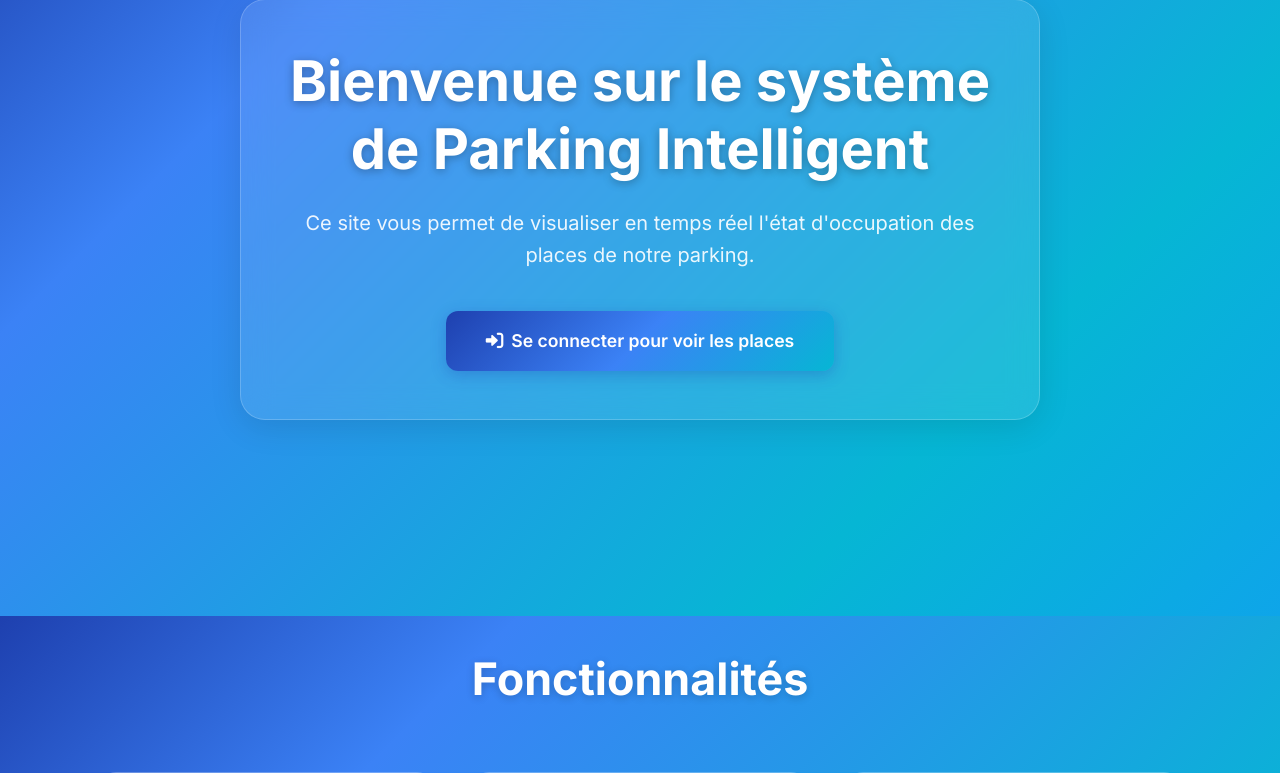
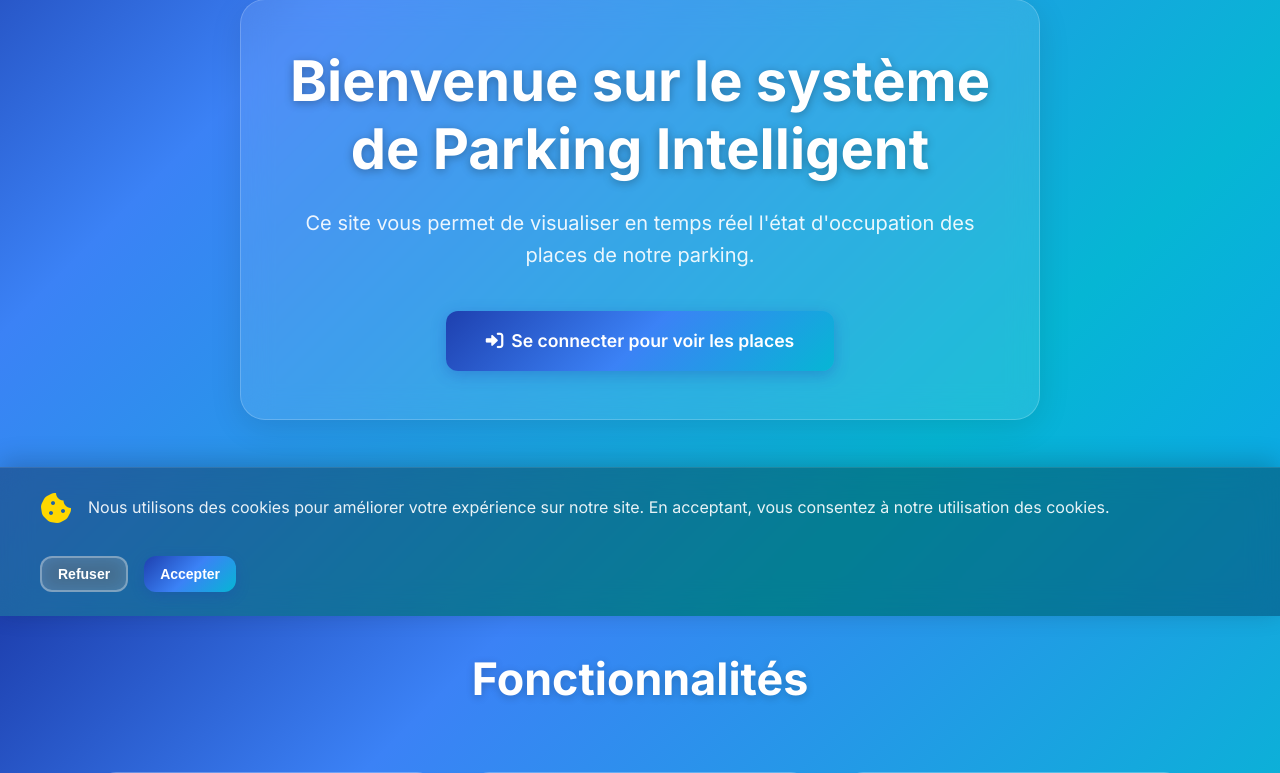
Before and after one commit to Said0224/projet-parking, a PHP site: the page made by index.php in a window 1280 px wide. Shown: the part 184-957 px from the top of the page. Run offline with PHP 8.4, Linux system fonts and the light colour scheme; some libraries are stand-ins or nearby versions.

Commit message:
Ajouts de cookies à accepter

```diff
--- a/app/views/partials/footer.php
+++ b/app/views/partials/footer.php
@@ -34,11 +34,31 @@
         </div>
     </footer>
 
+    <!-- ============================================= -->
+    <!-- NOUVELLE BANNIÈRE DE COOKIES -->
+    <!-- ============================================= -->
+    <div id="cookie-banner">
+        <div class="cookie-content">
+            <div class="cookie-text">
+                <i class="fas fa-cookie-bite"></i>
+                <p>
+                    Nous utilisons des cookies pour améliorer votre expérience sur notre site. En acceptant, vous consentez à notre utilisation des cookies.
+                    <!-- Vous pourrez ajouter un lien vers une page de politique de confidentialité ici -->
+                    <!-- <a href="#">En savoir plus</a> -->
+                </p>
+            </div>
+            <div class="cookie-buttons">
+                <button id="decline-cookies" class="btn btn-secondary btn-sm">Refuser</button>
+                <button id="accept-cookies" class="btn btn-primary btn-sm">Accepter</button>
+            </div>
+        </div>
+    </div>
+
+
     <script>
         const BASE_URL = '<?= BASE_URL ?>';
     </script>
     <script src="https://cdn.jsdelivr.net/npm/chart.js"></script>
-    <!-- NOUVEAU SCRIPT CI-DESSOUS -->
     <script src="<?= BASE_URL ?>/public/js/dashboard-3d.js"></script>
 
     <script>
@@ -53,6 +73,36 @@
                 link.classList.add('active');
             }
         });
+
+        // =============================================
+        // NOUVEAU SCRIPT DE GESTION DES COOKIES
+        // =============================================
+        const banner = document.getElementById('cookie-banner');
+        const acceptBtn = document.getElementById('accept-cookies');
+        const declineBtn = document.getElementById('decline-cookies');
+
+        // Vérifie si un cookie de consentement existe déjà
+        const consentCookie = document.cookie
+            .split(';')
+            .find(row => row.trim().startsWith('cookie_consent='));
+
+        // Si le cookie n'existe pas, on affiche la bannière
+        if (!consentCookie) {
+            // Un petit délai pour ne pas être trop agressif au chargement
+            setTimeout(() => {
+                banner.classList.add('show');
+            }, 500);
+        }
+
+        const handleConsent = (consent) => {
+            // Durée de vie du cookie : 1 an
+            const maxAge = 60 * 60 * 24 * 365;
+            document.cookie = `cookie_consent=${consent}; max-age=${maxAge}; path=/; SameSite=Lax`;
+            banner.classList.remove('show');
+        };
+
+        acceptBtn.addEventListener('click', () => handleConsent('accepted'));
+        declineBtn.addEventListener('click', () => handleConsent('declined'));
     });
     </script>
 </body>
--- a/public/css/style.css
+++ b/public/css/style.css
@@ -783,3 +783,74 @@ header {
         flex: 0 0 100%;
     }
 }
+
+/* --- STYLES POUR LA BANNIÈRE DE COOKIES --- */
+
+#cookie-banner {
+    position: fixed;
+    bottom: 0;
+    left: 0;
+    width: 100%;
+    background: rgba(0, 0, 0, 0.3);
+    backdrop-filter: blur(15px);
+    border-top: 1px solid rgba(255, 255, 255, 0.1);
+    box-shadow: 0 -5px 25px rgba(0, 0, 0, 0.2);
+    color: white;
+    padding: 1.5rem 2rem;
+    z-index: 1000;
+    transform: translateY(100%);
+    transition: transform 0.5s cubic-bezier(0.25, 0.46, 0.45, 0.94);
+    display: flex;
+    justify-content: center;
+    align-items: center;
+}
+
+#cookie-banner.show {
+    transform: translateY(0);
+}
+
+.cookie-content {
+    display: flex;
+    justify-content: space-between;
+    align-items: center;
+    gap: 2rem;
+    width: 100%;
+    max-width: 1200px;
+    flex-wrap: wrap;
+}
+
+.cookie-text {
+    flex-grow: 1;
+    display: flex;
+    align-items: center;
+    gap: 1rem;
+}
+
+.cookie-text i {
+    font-size: 2rem;
+    color: #ffd700;
+}
+
+.cookie-text p {
+    margin: 0;
+    opacity: 0.9;
+}
+
+.cookie-text a {
+    color: #ffd700;
+    text-decoration: underline;
+}
+
+.cookie-buttons {
+    display: flex;
+    gap: 1rem;
+    flex-shrink: 0;
+}
+
+@media (max-width: 768px) {
+    .cookie-content {
+        flex-direction: column;
+        text-align: center;
+        gap: 1.5rem;
+    }
+}
```
